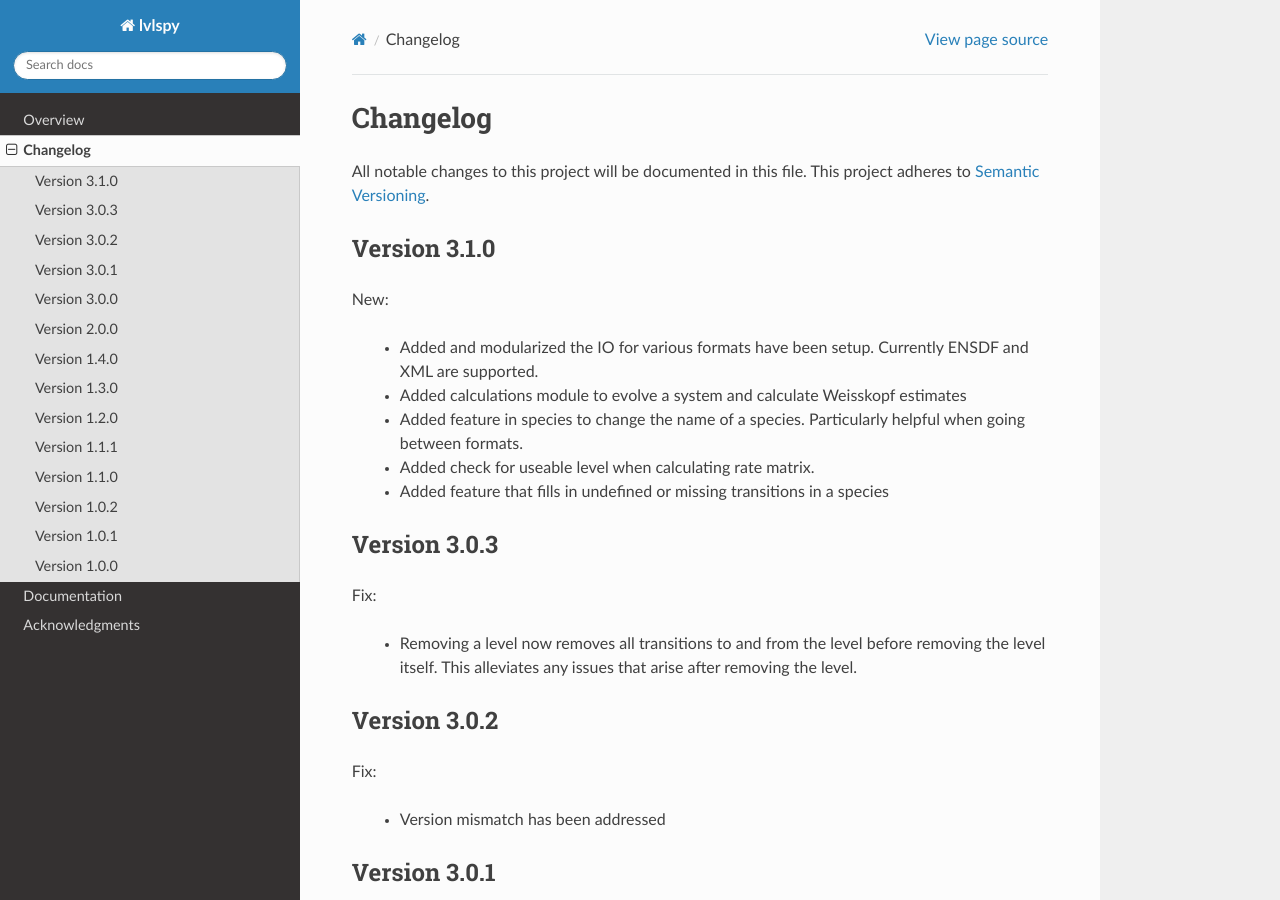
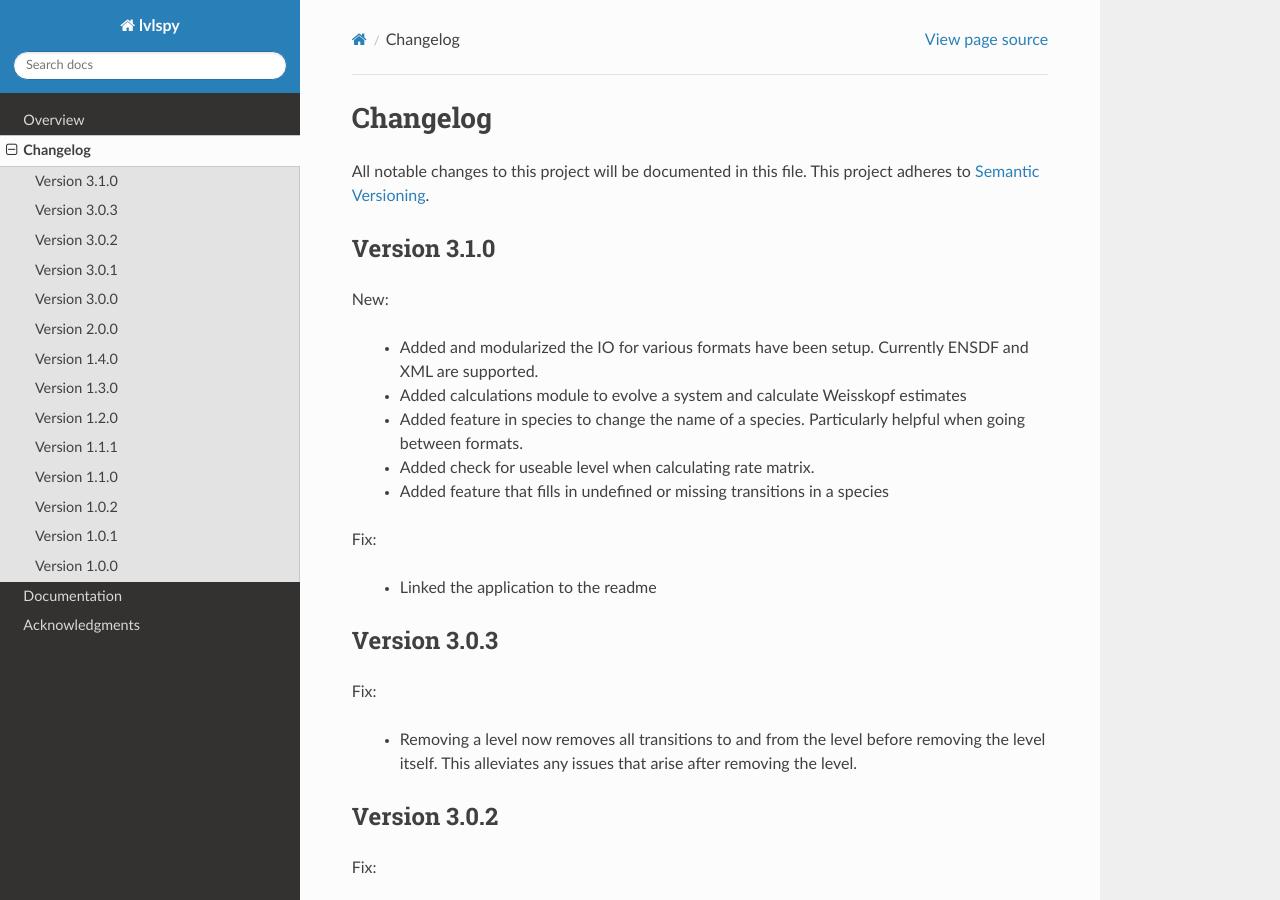
Before and after one commit to jaadt7/lvlspy, a Sphinx documentation site: the page built from doc/source/changelog.rst, in a window 1280 px wide and 900 px high. Built offline with Sphinx 7.4.7 and the Read the Docs theme 3.1.0, drawn with Linux system fonts in a browser that asks for light colours.

Commit message:
updated changelog

```diff
--- a/README.rst
+++ b/README.rst
@@ -27,7 +27,7 @@ notebooks <https://github.com/jaadt7/lvlspy_tutorial>`_.
 
 A fleshed out implementation was developed using lvlspy to reproduce the results
 found in `Gupta and Meyer <https://journals.aps.org/prc/abstract/10.1103/PhysRevC.64.025805>`_. The implementation is in the form of a `Jupyter
-notebooks <https://github.com/jaadt7/lvlspy_app>`_.
+notebook <https://github.com/jaadt7/lvlspy_app>`_.
 
 Documentation
 -------------
--- a/doc/source/changelog.rst
+++ b/doc/source/changelog.rst
@@ -16,6 +16,10 @@ New:
     between formats.
   * Added check for useable level when calculating rate matrix.
   * Added feature that fills in undefined or missing transitions in a species
+
+Fix:
+
+  * Linked the application to the readme
 
 Version 3.0.3
 -------------
```
